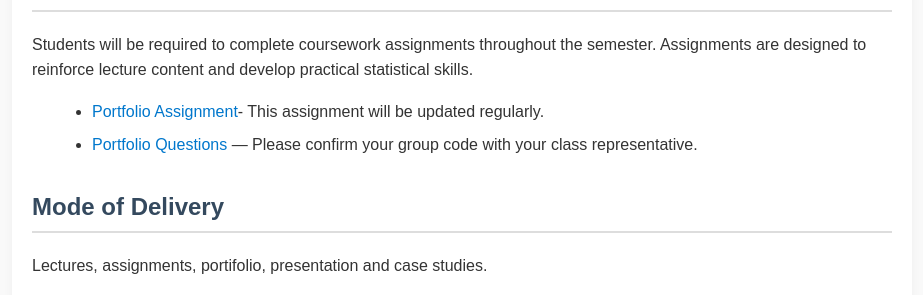
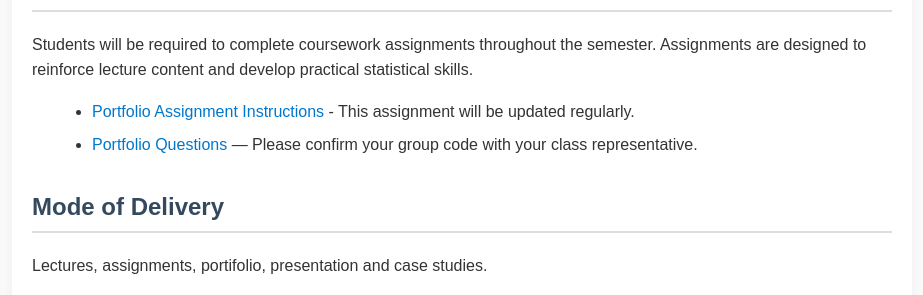
Before and after one commit to FomeA/FomeA.github.io, a Jekyll site: the page _teaching/qms101/index.html, which Jekyll copies as it is, in a window 1280 px wide. Shown: the part 1094-1389 px from the top of the page, without its empty margins (178-1101 px from the left). Built offline with Jekyll 4.4.1, drawn with Linux system fonts in a browser that asks for light colours.

Commit message:
Update index.html

```diff
--- a/_teaching/qms101/index.html
+++ b/_teaching/qms101/index.html
@@ -105,7 +105,7 @@
     Assignments are designed to reinforce lecture content and develop practical statistical skills.
   </p>
   <ul>
-    <li><a href="/teaching/qms101/portfolio-pdf.pdf">Portfolio Assignment</a>- This assignment will be updated regularly.</li>
+    <li><a href="/teaching/qms101/portfolio-pdf.pdf">Portfolio Assignment Instructions </a>- This assignment will be updated regularly.</li>
     <li><a href="/teaching/qms101/QMS101_Portfolio.pdf">Portfolio Questions</a> — Please confirm your group code with your class representative.</li>
   </ul>
 
```
